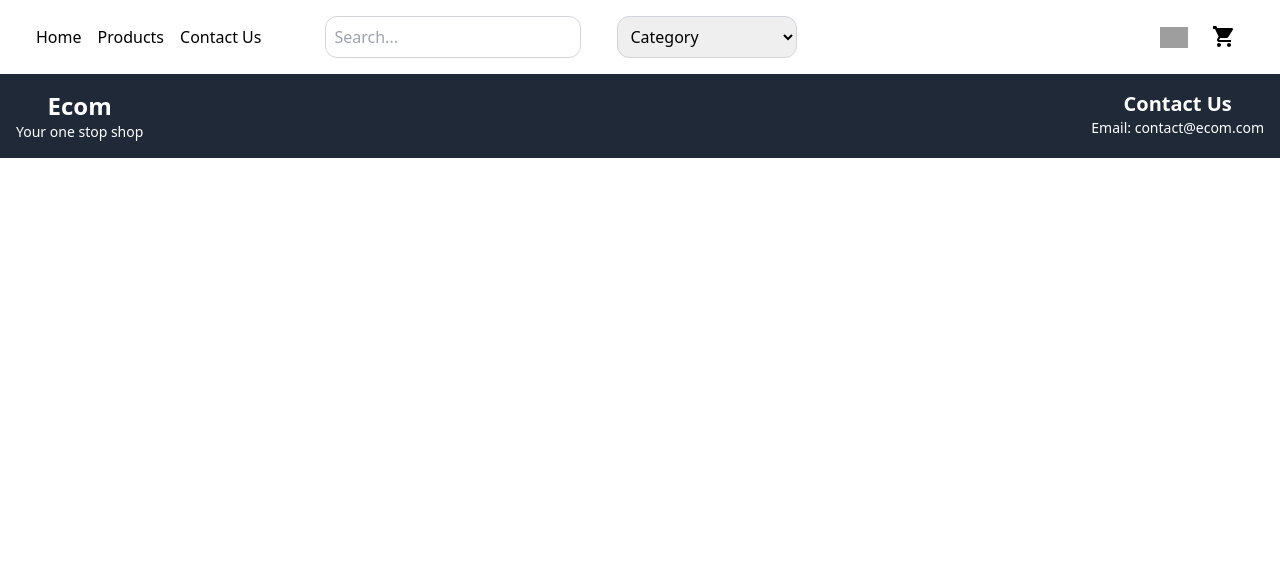
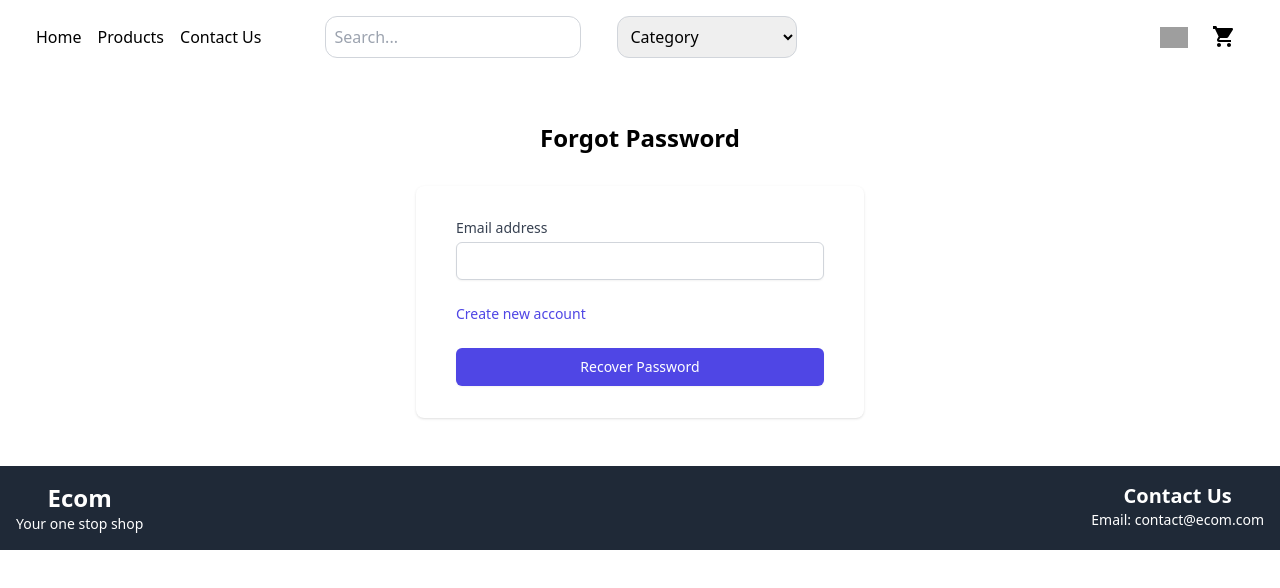
Before and after one commit to SubhradeepBasu18/Ecom, a React (Vite) app: page /Passrecover in a window 1280 px wide. Shown: the top 588 px of the page. Built offline with nearby package versions, Linux system fonts and the light colour scheme; no server answers; grey boxes are pictures that could not be loaded.

Commit message:
Forgot Password feature

```diff
--- a/src/App.jsx
+++ b/src/App.jsx
@@ -10,6 +10,8 @@ import CheckoutPage from './pages/CheckoutPage';
 import Login from "./pages/Login";
 import Signup from './pages/Signup';
 import Account from './pages/Account';
+import PassRecover from './pages/PassRecover';
+import ResetPassword from './pages/newPass';
 
 function App() {
   const [selectedCategory, setSelectedCategory] = useState('');
@@ -49,6 +51,8 @@ function App() {
         <Route path="/checkoutpage" element={<CheckoutPage cart={cart} onCheckout={handleCheckout} />} />
         <Route path="/Login" element={<Login />} />
         <Route path="/signup" element={<Signup />} />
+        <Route path="/Passrecover" element={<PassRecover/>} />
+        <Route path="/reset-password" element={<ResetPassword />} />
         <Route path="/Account" element={<Account orders={cart} />} />
       </Routes>
       <Footers />
--- a/src/pages/Login.jsx
+++ b/src/pages/Login.jsx
@@ -13,7 +13,8 @@ function Login() {
         e.preventDefault()
         try {
             await account.createEmailPasswordSession(user.email, user.password)
-            navigate("/")
+            navigate("/account")
+            alert("Login Success")
         } catch (error) {
             console.log(error);
         }
@@ -83,6 +84,16 @@ function Login() {
                     className="font-medium text-indigo-600 hover:text-indigo-500"
                   >
                     Don't have Account, Sign Up
+                  </a>
+                </div>
+              </div>
+              <div className="flex items-center justify-between">
+                <div className="text-sm">
+                  <a
+                    href="/PassRecover"
+                    className="font-medium text-indigo-600 hover:text-indigo-500"
+                  >
+                    Forgot Password
                   </a>
                 </div>
               </div>
--- /dev/null
+++ b/src/pages/PassRecover.jsx
@@ -0,0 +1,84 @@
+import React, { useState } from 'react';
+import { useNavigate } from 'react-router-dom';
+import { account } from '../Appwrite/config';
+
+function PassRecover() {
+    const navigate = useNavigate();
+    const [email, setEmail] = useState('');
+
+    const recover = async (e) => {
+        e.preventDefault();
+        try {
+            const promise = account.createRecovery(email, 'http://localhost:3000/reset-password');
+            promise.then(
+                function(response) {
+                    console.log(response);
+                    alert('Recovery Email Sent');
+                    navigate('/login');
+                },
+                function(error) {
+                    console.log(error);
+                    alert('Error sending recovery email. Please try again.');
+                }
+            );
+        } catch (error) {
+            console.log(error);
+            alert('An unexpected error occurred. Please try again.');
+        }
+    };
+
+    const handleChange = (e) => {
+        setEmail(e.target.value);
+    };
+
+    return (
+        <div className="min-h-full flex flex-col justify-center py-12 sm:px-6 lg:px-8">
+            <div className="text-center font-bold text-2xl">Forgot Password</div>
+            <div className="mt-8 sm:mx-auto sm:w-full sm:max-w-md">
+                <div className="bg-white py-8 px-4 shadow sm:rounded-lg sm:px-10">
+                    <form className="space-y-6" onSubmit={recover}>
+                        <div>
+                            <label
+                                htmlFor="email"
+                                className="block text-sm font-medium text-gray-700"
+                            >
+                                Email address
+                            </label>
+                            <div className="mt-1">
+                                <input
+                                    id="email"
+                                    name="email"
+                                    type="email"
+                                    autoComplete="email"
+                                    required
+                                    className="appearance-none block w-full px-3 py-2 border border-gray-300 rounded-md shadow-sm placeholder-gray-400 focus:outline-none focus:ring-indigo-500 focus:border-indigo-500 sm:text-sm"
+                                    onChange={handleChange}
+                                />
+                            </div>
+                        </div>
+                        <div className="flex items-center justify-between">
+                            <div className="text-sm">
+                                <a
+                                    href="/signup"
+                                    className="font-medium text-indigo-600 hover:text-indigo-500"
+                                >
+                                    Create new account
+                                </a>
+                            </div>
+                        </div>
+                        <div>
+                            <button
+                                type="submit"
+                                className="w-full flex justify-center py-2 px-4 border border-transparent rounded-md shadow-sm text-sm font-medium text-white bg-indigo-600 hover:bg-indigo-700 focus:outline-none focus:ring-2 focus:ring-offset-2 focus:ring-indigo-500"
+                            >
+                                Recover Password
+                            </button>
+                        </div>
+                    </form>
+                </div>
+            </div>
+        </div>
+    );
+}
+
+export default PassRecover;
--- a/src/pages/Signup.jsx
+++ b/src/pages/Signup.jsx
@@ -25,7 +25,8 @@ function Signup() {
         promise.then(
             function(response){
                 console.log(response);
-                navigate("/") //success
+                navigate("/account") //success
+                alert("Signup Success")
             },
             function(error) {
                 console.log(error); // Failure
--- /dev/null
+++ b/src/pages/newPass.jsx
@@ -0,0 +1,72 @@
+import React, { useState } from 'react';
+import { useNavigate, useSearchParams } from 'react-router-dom';
+import { account } from '../Appwrite/config';
+
+function ResetPassword() {
+    const navigate = useNavigate();
+    const [searchParams] = useSearchParams();
+    const userId = searchParams.get('userId');
+    const secret = searchParams.get('secret');
+
+    const [password, setPassword] = useState('');
+    const [confirmPassword, setConfirmPassword] = useState('');
+
+    const resetPassword = async (e) => {
+        e.preventDefault();
+
+        if (password !== confirmPassword) {
+            alert("Passwords do not match!");
+            return;
+        }
+
+        try {
+            const response = await account.updateRecovery(userId, secret, password, confirmPassword);
+            console.log(response);
+            alert("Password reset successful!");
+            navigate("/login");
+        } catch (error) {
+            console.error("Password reset failed:", error);
+            alert("An error occurred. Please try again.");
+        }
+    };
+
+    return (
+        <div className="container mx-auto p-4">
+            <h1 className="text-2xl font-bold mb-4">Reset Password</h1>
+            <form onSubmit={resetPassword} className="space-y-4">
+                <div>
+                    <label htmlFor="password" className="block text-lg font-medium">New Password:</label>
+                    <input
+                        type="password"
+                        id="password"
+                        name="password"
+                        value={password}
+                        onChange={(e) => setPassword(e.target.value)}
+                        required
+                        className="border border-gray-300 p-2 rounded-md w-full"
+                    />
+                </div>
+                <div>
+                    <label htmlFor="confirmPassword" className="block text-lg font-medium">Confirm New Password:</label>
+                    <input
+                        type="password"
+                        id="confirmPassword"
+                        name="confirmPassword"
+                        value={confirmPassword}
+                        onChange={(e) => setConfirmPassword(e.target.value)}
+                        required
+                        className="border border-gray-300 p-2 rounded-md w-full"
+                    />
+                </div>
+                <button
+                    type="submit"
+                    className="bg-blue-500 hover:bg-blue-600 text-white py-2 px-4 rounded-md text-lg transition duration-200"
+                >
+                    Reset Password
+                </button>
+            </form>
+        </div>
+    );
+}
+
+export default ResetPassword;
```
Also changed, not shown: src/pages/Account.jsx (+29 -21 lines).
